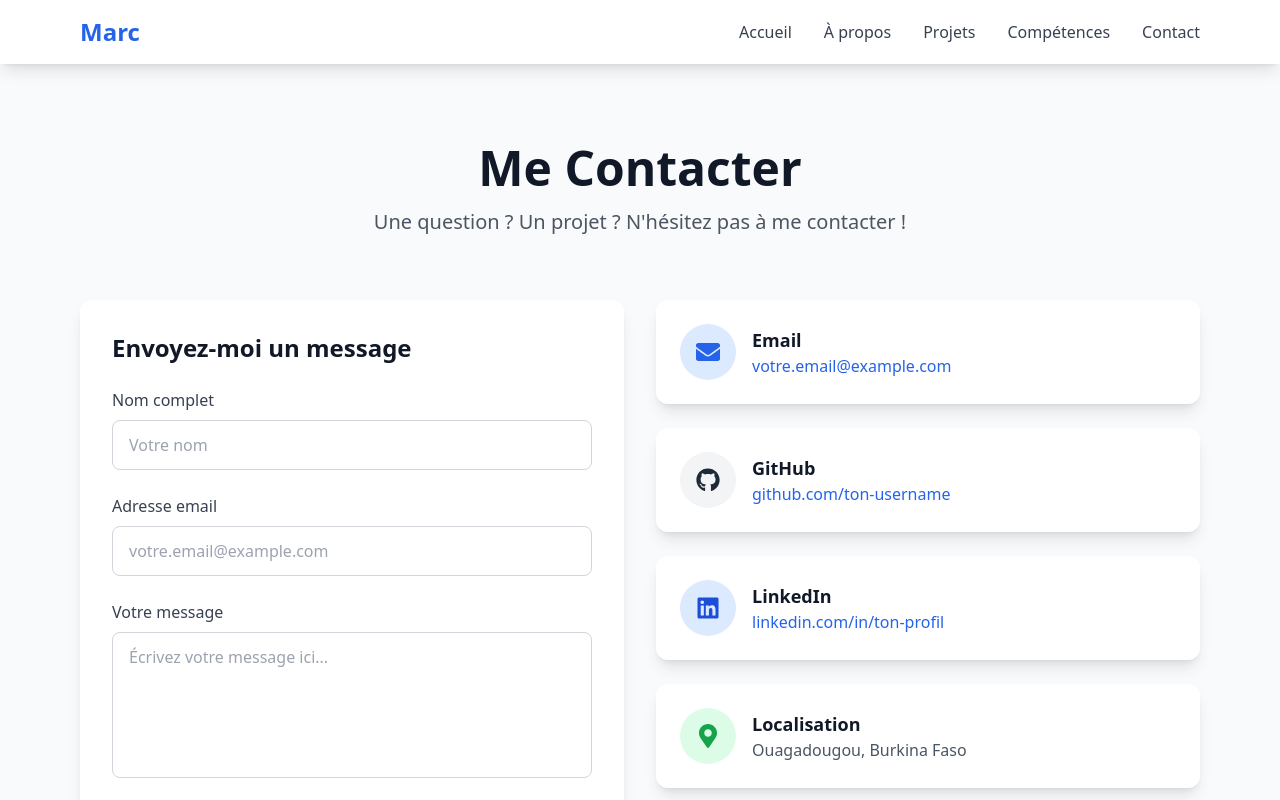
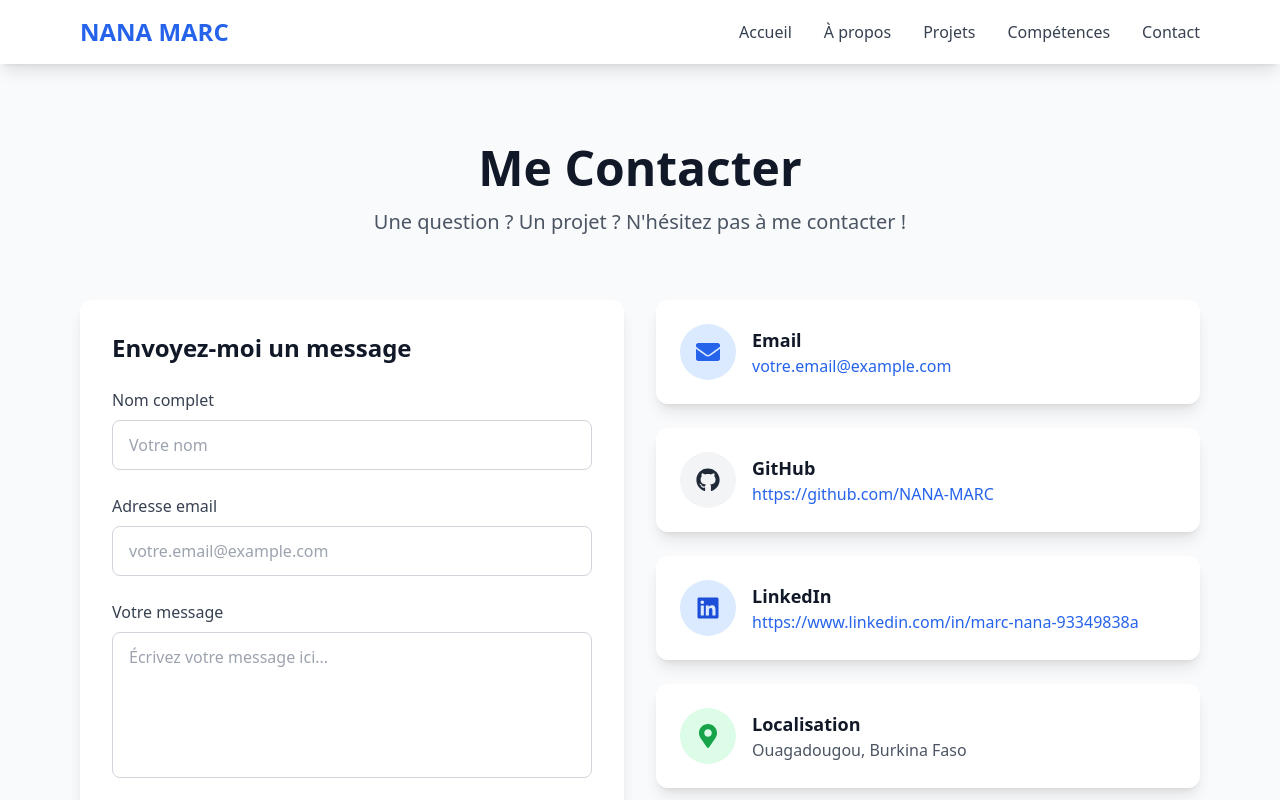
Before and after one commit to NANA-MARC/mon-portfolio, a React (Vite) app: page /contact in a window 1280 px wide. Shown: the top 800 px of the page. Built offline with nearby package versions, Linux system fonts and the light colour scheme.

Commit message:
ajout des liens

```diff
--- a/src/components/Navbar.jsx
+++ b/src/components/Navbar.jsx
@@ -15,7 +15,7 @@ function Navbar() {
         <div className="flex justify-between items-center h-16">
           {/* Logo / Nom */}
           <Link to="/" className="text-2xl font-bold text-blue-600">
-            Marc
+            NANA MARC
           </Link>
 
           {/* Menu Desktop */}
--- a/src/pages/Contact.jsx
+++ b/src/pages/Contact.jsx
@@ -199,12 +199,12 @@ function Contact() {
                 <div>
                   <h3 className="text-lg font-bold text-gray-900">GitHub</h3>
                   <a
-                    href="https://github.com/ton-username"
+                    href="https://github.com/NANA-MARC"
                     target="_blank" // Ouvre dans un nouvel onglet
                     rel="noopener noreferrer" // Sécurité
                     className="text-blue-600 hover:underline"
                   >
-                    github.com/ton-username
+                    https://github.com/NANA-MARC
                   </a>
                 </div>
               </div>
@@ -219,12 +219,12 @@ function Contact() {
                 <div>
                   <h3 className="text-lg font-bold text-gray-900">LinkedIn</h3>
                   <a
-                    href="https://linkedin.com/in/ton-profil"
+                    href="https://www.linkedin.com/in/marc-nana-93349838a"
                     target="_blank"
                     rel="noopener noreferrer"
                     className="text-blue-600 hover:underline"
                   >
-                    linkedin.com/in/ton-profil
+                    https://www.linkedin.com/in/marc-nana-93349838a
                   </a>
                 </div>
               </div>
--- a/src/pages/Home.jsx
+++ b/src/pages/Home.jsx
@@ -9,7 +9,7 @@ function Home() {
         <div className="max-w-6xl mx-auto px-4 py-20">
           <div className="text-center">
             <h1 className="text-6xl font-bold text-gray-900 mb-6">
-              Salut, je suis <span className="text-blue-600">Marc</span> 👋
+              Salut, je suis <span className="text-blue-600">NANA MARC</span> 👋
             </h1>
             <p className="text-2xl text-gray-600 mb-8">
               Étudiant en informatique (2ème année)
--- a/src/pages/Projects.jsx
+++ b/src/pages/Projects.jsx
@@ -9,7 +9,7 @@ function Projects() {
       description:
         "Calculatrice simple en Python avec interface console permettant les opérations de base.",
       technologies: ["Python"],
-      github: "https://github.com/ton-username/calculatrice",
+      github: "https://github.com/NANA-MARC",
       demo: null,
       image:
         "https://via.placeholder.com/400x250/3B82F6/FFFFFF?text=Python+Project",
@@ -20,7 +20,7 @@ function Projects() {
       description:
         "Page d'atterrissage responsive créée avec HTML, CSS et JavaScript vanilla.",
       technologies: ["HTML", "CSS", "JavaScript"],
-      github: "https://github.com/ton-username/landing-page",
+      github: "https://github.com/NANA-MARC",
       demo: "https://demo-example.com",
       image:
         "https://via.placeholder.com/400x250/8B5CF6/FFFFFF?text=Web+Project",
@@ -31,7 +31,7 @@ function Projects() {
       description:
         "Application de gestion de tâches avec ajout, suppression et marquage comme complété.",
       technologies: ["JavaScript", "HTML", "CSS"],
-      github: "https://github.com/ton-username/todo-app",
+      github: "https://github.com/NANA-MARC",
       demo: null,
       image:
         "https://via.placeholder.com/400x250/10B981/FFFFFF?text=JavaScript+App",
@@ -42,7 +42,7 @@ function Projects() {
       description:
         "Implémentation de différents algorithmes de tri (bubble sort, quick sort) en Java.",
       technologies: ["Java"],
-      github: "https://github.com/ton-username/sorting-algorithms",
+      github: "https://github.com/NANA-MARC",
       demo: null,
       image:
         "https://via.placeholder.com/400x250/F59E0B/FFFFFF?text=Java+Algorithm",
@@ -53,7 +53,7 @@ function Projects() {
       description:
         "API REST basique avec Node.js et Express pour gérer des utilisateurs.",
       technologies: ["Node.js", "Express"],
-      github: "https://github.com/ton-username/simple-api",
+      github: "https://github.com/NANA-MARC",
       demo: null,
       image:
         "https://via.placeholder.com/400x250/EF4444/FFFFFF?text=Node.js+API",
@@ -64,8 +64,8 @@ function Projects() {
       description:
         "Ce portfolio créé avec React, Tailwind CSS et déployé sur Vercel.",
       technologies: ["React", "Tailwind CSS", "Vite"],
-      github: "https://github.com/ton-username/portfolio",
-      demo: "https://ton-portfolio.vercel.app",
+      github: "https://github.com/NANA-MARC",
+      demo: "https://mon-portfolio-murex-iota.vercel.app",
       image:
         "https://via.placeholder.com/400x250/6366F1/FFFFFF?text=React+Portfolio",
     },
```
